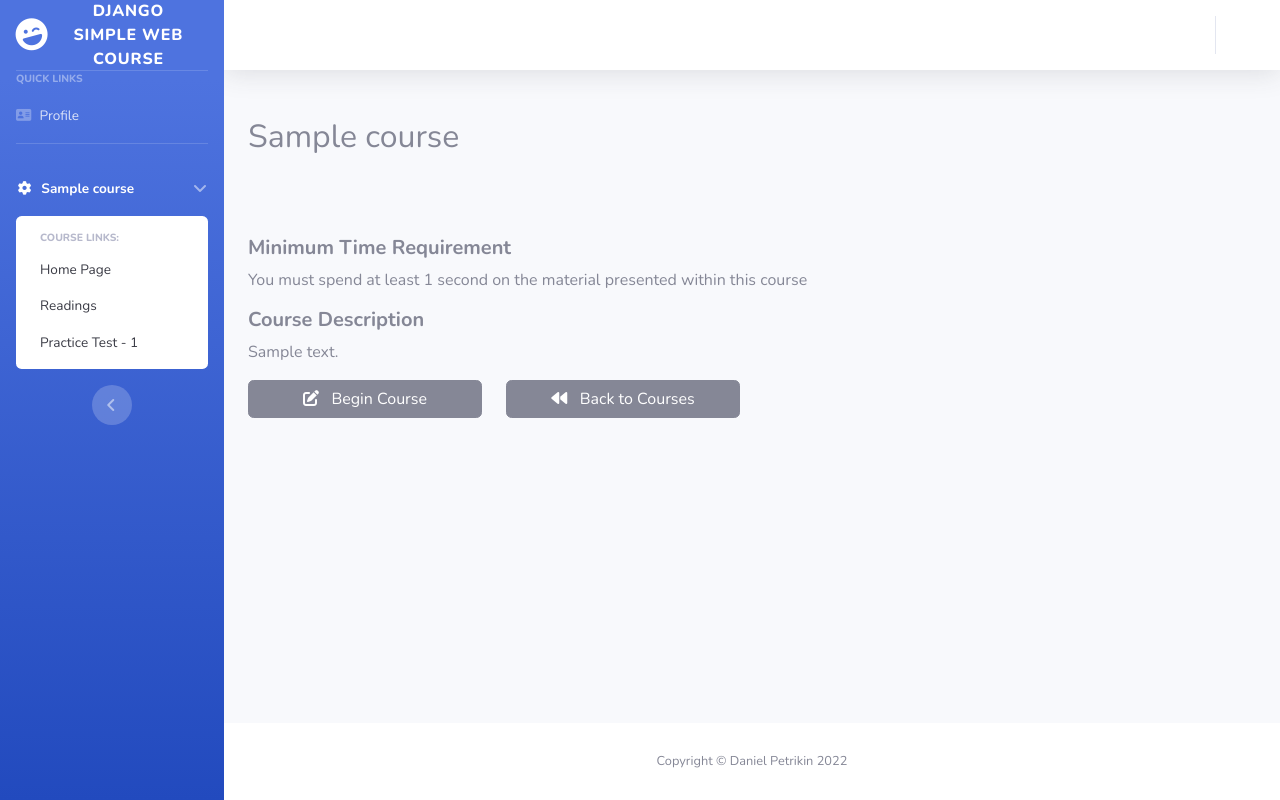
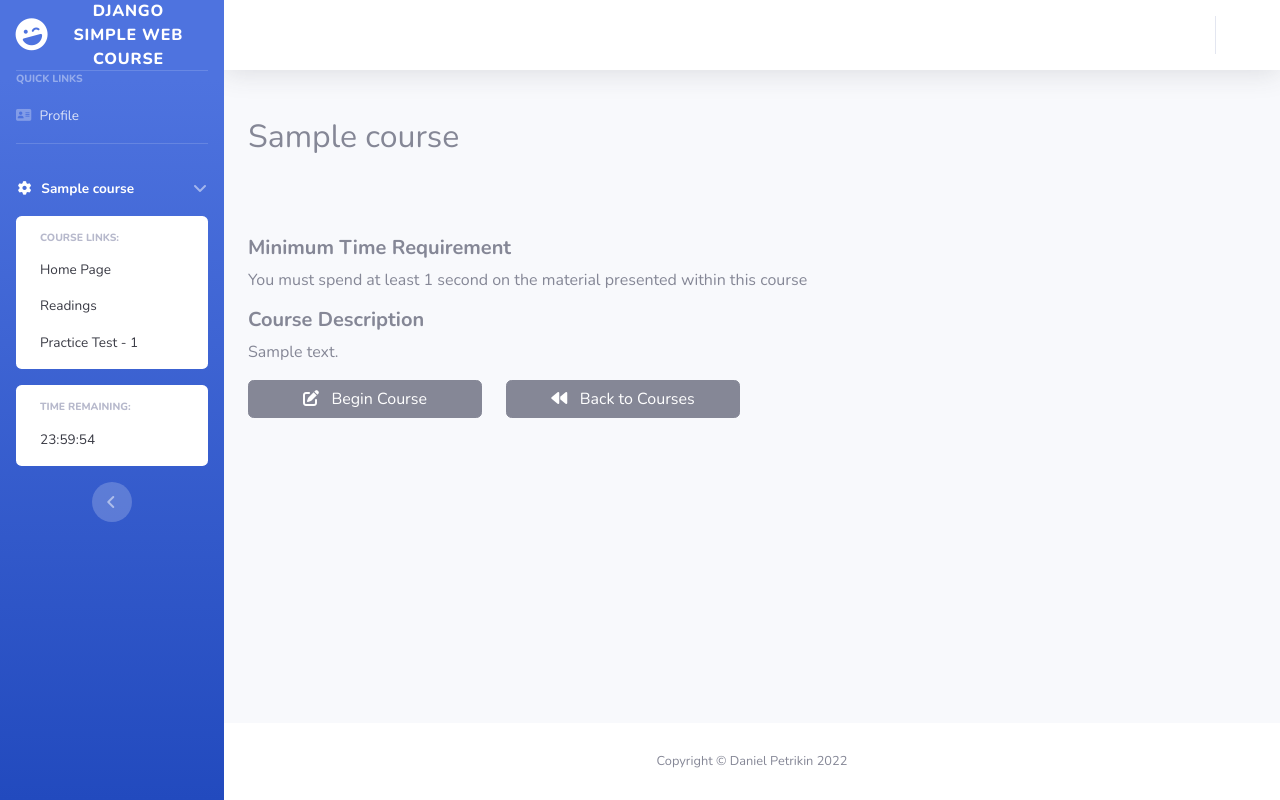
Before and after one commit to helmetwearer/django-simple-web-course, a Django app: template django_simple_web_course/core/templates/course_home.html in a window 1280 px wide. Run offline with Django 4.2, Linux system fonts and the light colour scheme; the template is opened without the code that fills it: values that come from a table or form of the project are taken from there, others are empty; tables that the repository leaves empty hold one stand-in row (values such as "Sample post"); some libraries are stand-ins or nearby versions.

Commit message:
basic time remaining counter off server measured time records, need to add certificate feature when time is complete

```diff
--- a/django_simple_web_course/core/decorators.py
+++ b/django_simple_web_course/core/decorators.py
@@ -90,9 +90,9 @@
 def page_tracking_enabled(function):
     def wrapper(request, *args, **kwargs):
         student, course_obj, course_page, course_test, test_question = get_tracking_models(request, *args, **kwargs)
-        course_view_instance = get_or_create_course_view_instance(student, course_obj)
-        page_view_instance = create_page_view_instance(request, student, course_obj, course_page,
-            course_test, test_question, course_view_instance)
+        request.course_view_instance = get_or_create_course_view_instance(student, course_obj)
+        request.page_view_instance = create_page_view_instance(request, student, course_obj, course_page,
+            course_test, test_question, request.course_view_instance)
 
         return function(request, *args, **kwargs)
 
--- a/django_simple_web_course/core/models.py
+++ b/django_simple_web_course/core/models.py
@@ -1,4 +1,5 @@
 from django.db import models
+from django.db.models import Sum
 from django.contrib.auth.models import User
 from django.conf import settings
 from django.utils.translation import gettext_lazy as _
@@ -286,9 +287,22 @@
     last_page_view = models.ForeignKey('CoursePageViewInstance', null=True, related_name="+",
         on_delete=models.CASCADE)
 
+    @property
+    def enforce_minimum_time(self):
+        return self.course.enforce_minimum_time
+
+    @property
+    def read_time_remaining_seconds(self):
+        return max((self.course.minimum_time_seconds - self.total_seconds_spent),0)
+
+    def calculate_time_spent(self):
+        time_spent_query = self.course_page_view_instances.aggregate(Sum('total_seconds_spent'))
+        self.total_seconds_spent = time_spent_query['total_seconds_spent__sum']
+        self.save()
+        return self.total_seconds_spent
+
     class Meta:
         unique_together = ('student', 'course',)
-
 
     def __str__(self):
         return '%s, %s' % (self.student.full_legal_name, self.course)
@@ -330,6 +344,10 @@
             )
 
         return d
+
+@receiver(post_save, sender=CoursePageViewInstance, dispatch_uid="update_total_course_time")
+def update_total_course_time(sender, instance, **kwargs):
+    instance.course_view_instance.calculate_time_spent()
 
 class CourseTest(BaseModel):
     course = models.ForeignKey(Course, null=True, on_delete=models.CASCADE,
--- a/django_simple_web_course/core/templates/course_leftnav.html
+++ b/django_simple_web_course/core/templates/course_leftnav.html
@@ -41,5 +41,27 @@
         </div>
     </div>
     {% endif %}
+    {% if course_view_instance and course_view_instance.enforce_minimum_time %}
+    <div class="collapse show collapseTwo" aria-labelledby="headingTwo" data-parent="#accordionSidebar">
+        <div class="bg-white py-2 collapse-inner rounded">
+            <h6 class="collapse-header">Time Remaining:</h6>
+            <a id="timer" class="collapse-item" href="#"></a>
+        </div>
+    </div>
+    {% endif %}
 
 </li>
+{% block left_nav_js %}
+{% if course_view_instance and course_view_instance.enforce_minimum_time %}
+<script type="text/javascript">
+    var total_seconds = {{course_view_instance.read_time_remaining_seconds}} + 1;
+    function update_time_display(){
+        total_seconds = total_seconds - 1;
+        var display_string = new Date(total_seconds * 1000).toISOString().substr(11, 8);
+        document.getElementById("timer").innerHTML = display_string;
+    }
+    update_time_display(0);
+    setInterval(update_time_display,1000);
+</script>
+{% endif %}
+{% endblock %}
```
Also changed, not shown: django_simple_web_course/core/views.py (+12 -0 lines).
